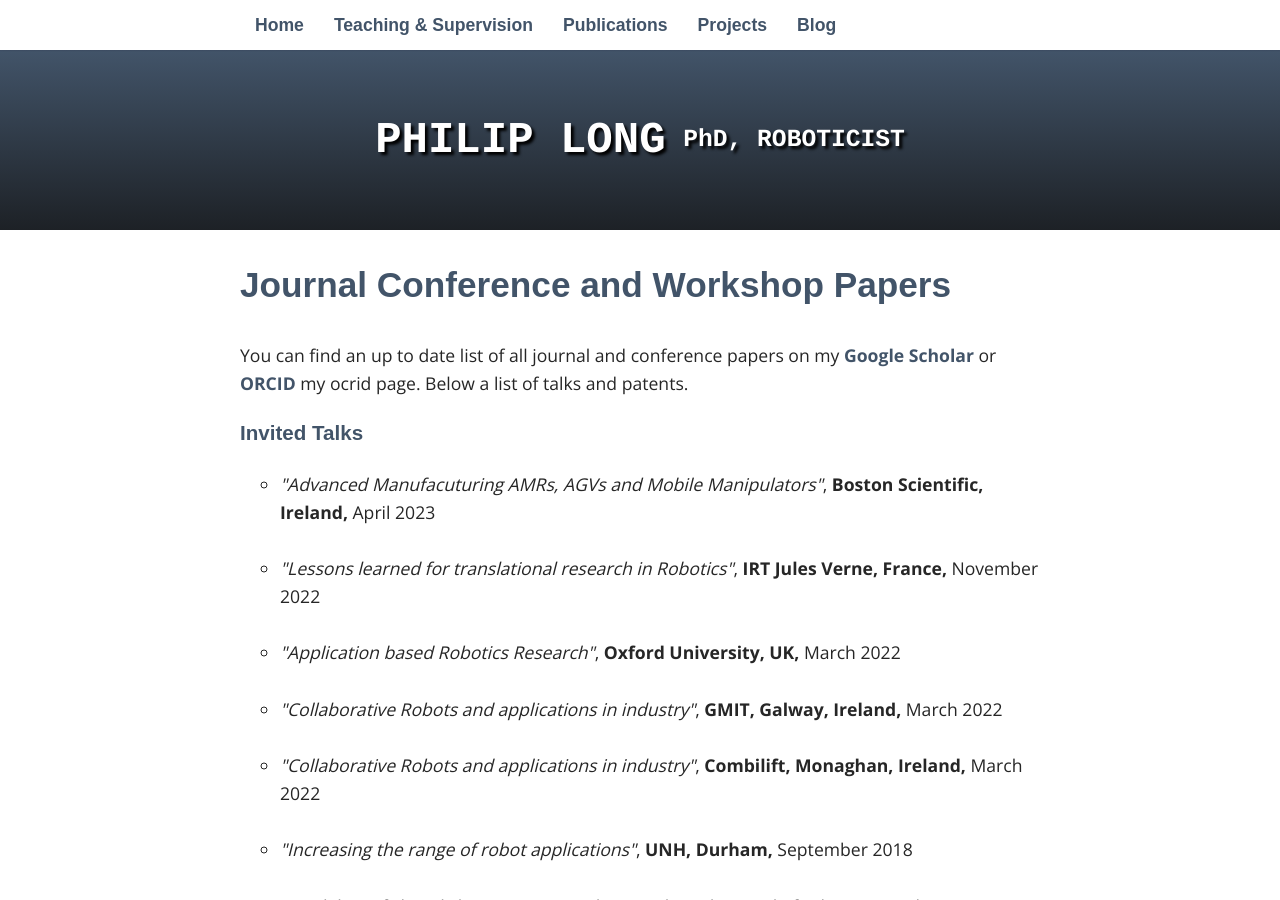
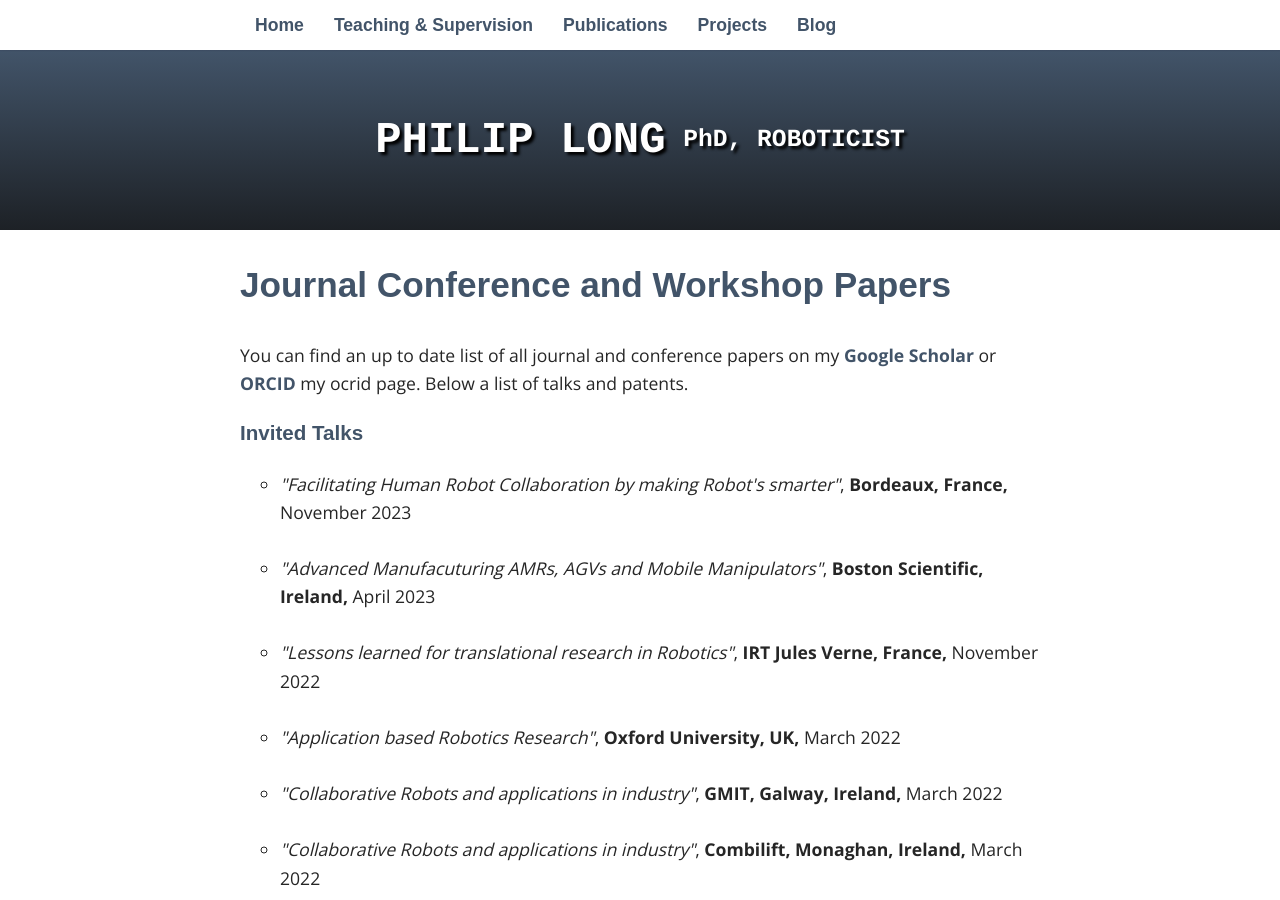
Before and after one commit to philip-long/philip-long.github.io, a Jekyll site: the page built from publications/index.html, in a window 1280 px wide and 900 px high. Built offline with Jekyll 4.4.1, drawn with Linux system fonts in a browser that asks for light colours; nearby versions of some CDN libraries; some web fonts are replaced; library files that are not in the unit come from our copies.

Commit message:
Update index.html

```diff
--- a/publications/index.html
+++ b/publications/index.html
@@ -14,6 +14,11 @@ title: Publications
  <h3> Invited Talks</h3>
 
  <ul style="list-style-type:circle">
+
+
+            <li>
+    <i> "Facilitating Human Robot Collaboration by making Robot's smarter"</i>, <b> Bordeaux, France,</b> November 2023 <br><br>
+    </li>
 
            <li>
     <i> "Advanced Manufacuturing AMRs, AGVs and Mobile Manipulators"</i>, <b> Boston Scientific, Ireland,</b> April 2023 <br><br>
```
